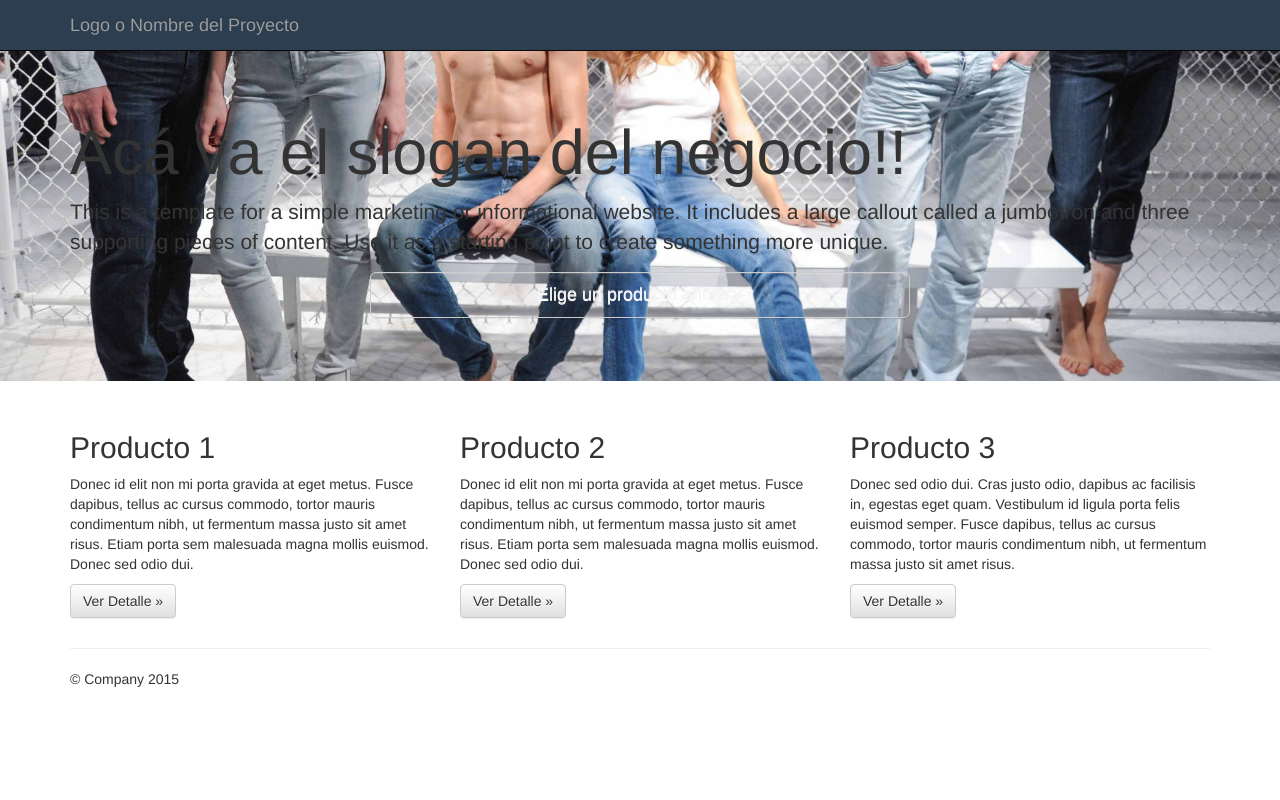
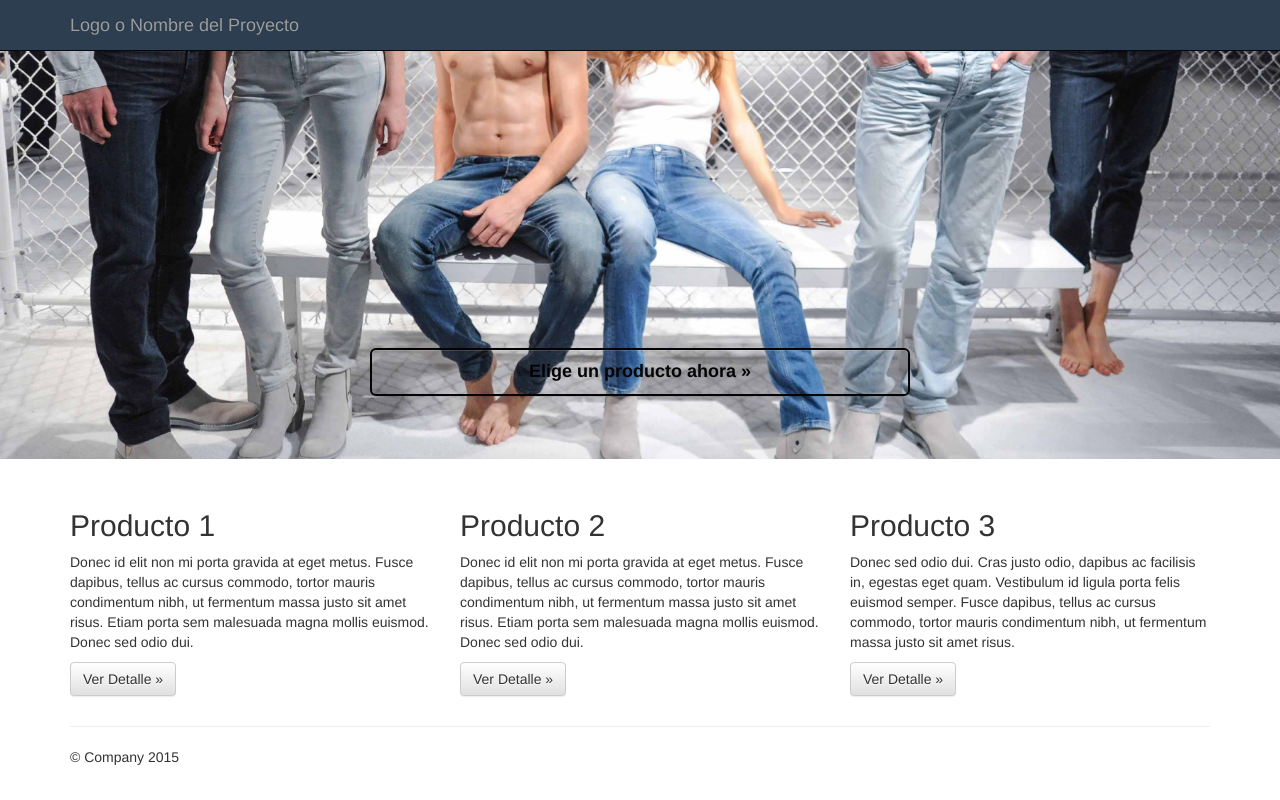
Before and after one commit to robindotnet2010/proyecto_ciclo1, a plain HTML site: page index.html in a window 1280 px wide. Drawn offline with nearby package versions, Linux system fonts and the light colour scheme.

Commit message:
Modified Banner

```diff
--- a/css/main.css
+++ b/css/main.css
@@ -22,15 +22,20 @@
 
 .ghost{
 
+    text-shadow: none;
+    font-weight: 900;
     background: transparent;
-	color: #F2F2F2;
-
+    color: #050404;
+    border-color:#050404;
+    border: 2px solid;
     /* CSS Transition */
     -webkit-transition: background .2s ease-in-out, border .2s ease-in-out;
     -moz-transition: background .2s ease-in-out, border .2s ease-in-out;
     -ms-transition: background .2s ease-in-out, border .2s ease-in-out;
     -o-transition: background .2s ease-in-out, border .2s ease-in-out;
     transition: background .2s ease-in-out, border .2s ease-in-out;
+    margin: 100px 0px;
+    margin-bottom: 0px;
 
 }
 
@@ -39,3 +44,7 @@
     background-size: 100%;
     background-position: 0px -500px;
 }
+
+.text-white{
+    color:white !important;
+}
--- a/index.html
+++ b/index.html
@@ -49,9 +49,10 @@
     <!-- Main jumbotron for a primary marketing message or call to action -->
     <div id="banner" class="jumbotron">
       <div class="container">
-        <h1>Acá va el slogan del negocio!!</h1>
-        <p>This is a template for a simple marketing or informational website. It includes a large callout called a jumbotron and three supporting pieces of content. Use it as a starting point to create something more unique.</p>
-        <p class="col-md-6 col-md-offset-3 text-center"><a class="btn btn-default btn-lg ghost btn-block" href="#" role="button">Elige un producto ahora &raquo;</a></p>
+
+        <p class="col-md-6 col-md-offset-3 text-center">
+<br><br><br><br><br>
+<a class="btn btn-default btn-lg ghost btn-block" href="#" role="button">Elige un producto ahora &raquo;</a></p>
       </div>
     </div>
 
```
Lines whose indentation alone changed are shown as unchanged.
